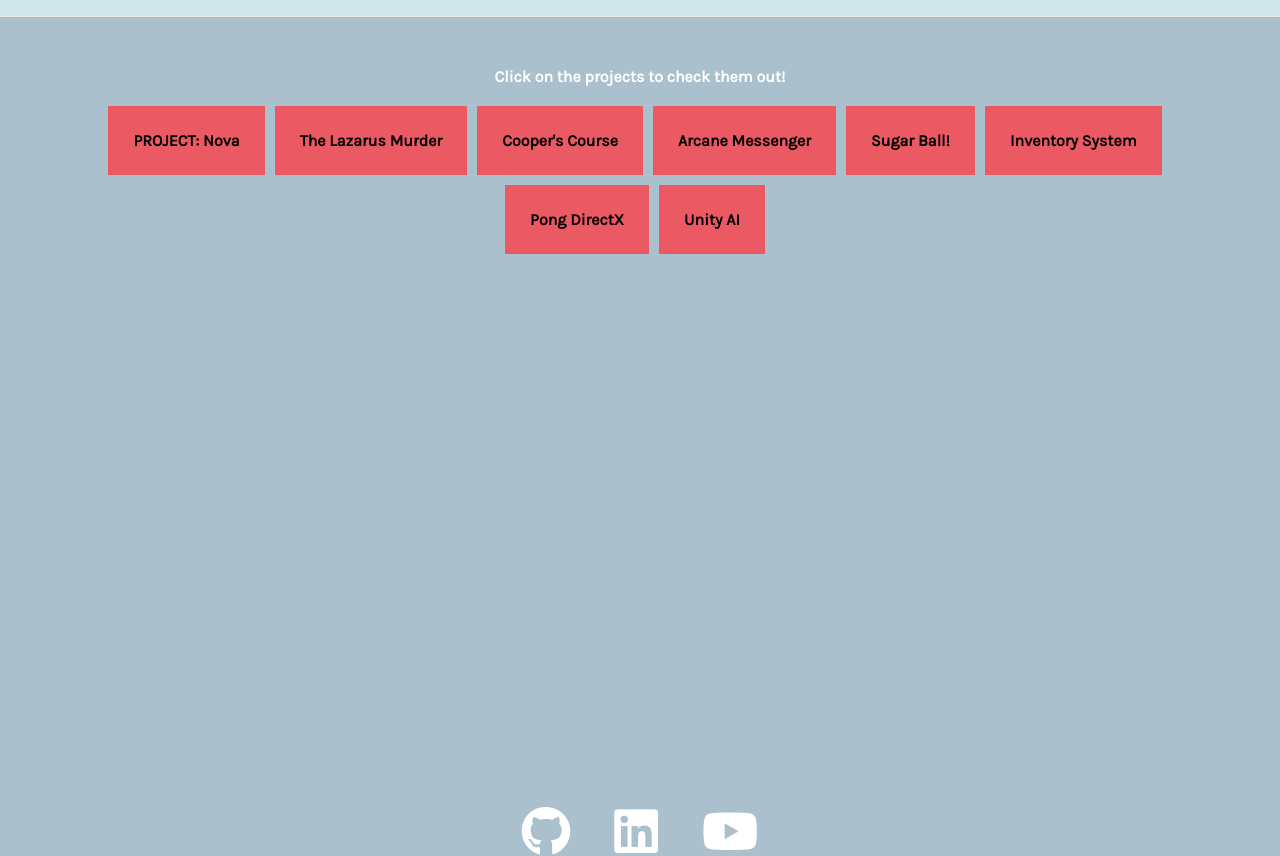
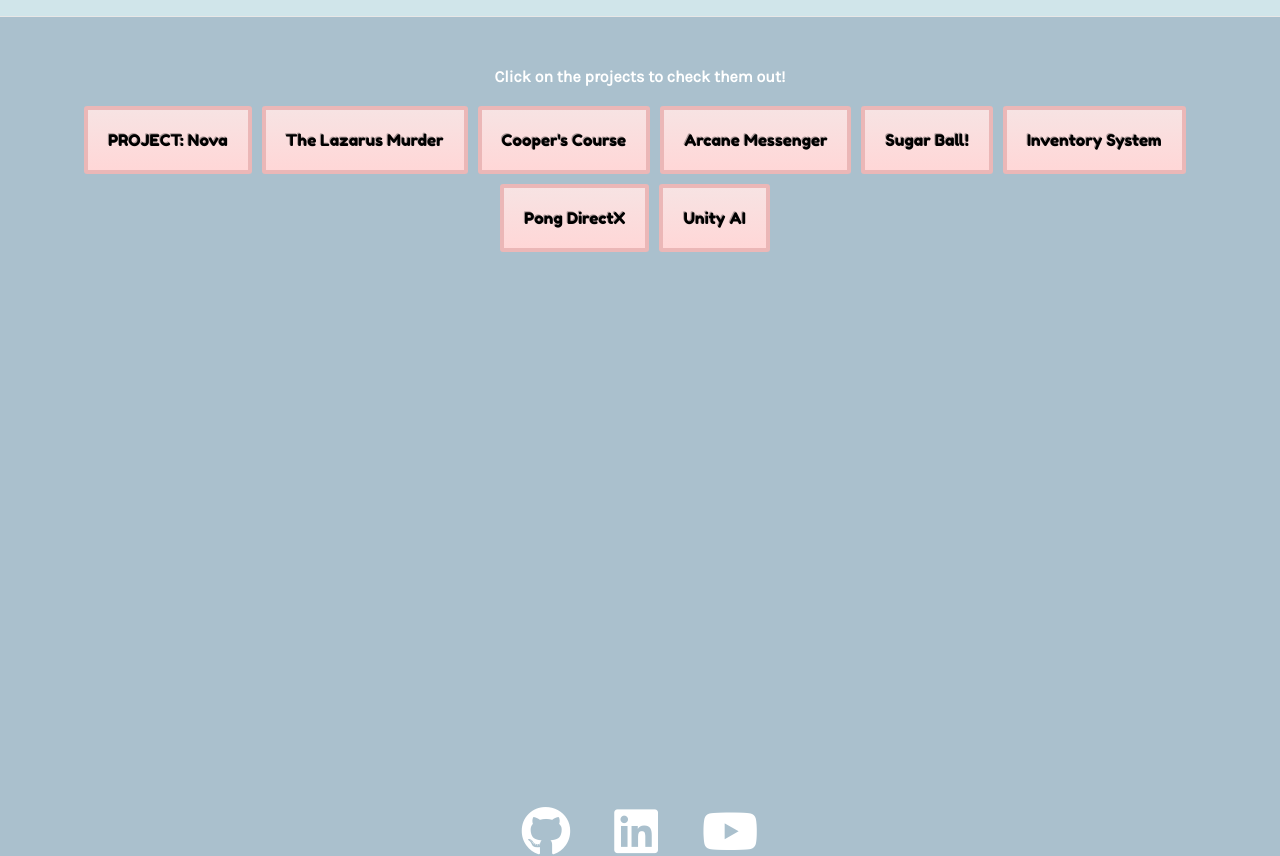
Before and after one commit to RaiyanaHaque/raiyanahaque.github.io, a plain HTML site: page project.html in a window 1280 px wide. Shown: the part 84-940 px from the top of the page. Drawn offline with nearby package versions, Linux system fonts and the light colour scheme; a web font is replaced by a local one.

Commit message:
ButtonExperimement

```diff
--- a/project.html
+++ b/project.html
@@ -15,6 +15,7 @@
   <link href="https://fonts.googleapis.com/css?family=Montserrat:500" rel="stylesheet">
 	<link href="https://fonts.googleapis.com/css?family=Gaegu" rel="stylesheet">
   <link href="https://fonts.googleapis.com/css?family=Fira+Sans+Condensed" rel="stylesheet">
+  <link href="https://fonts.googleapis.com/css?family=Fredoka+One" rel="stylesheet">
     <link rel = "stylesheet" href="style.css">
     <link rel = "reset" href="reset.css">
     <link rel = "stylesheet" href = "https://stackpath.bootstrapcdn.com/font-awesome/4.7.0/css/font-awesome.min.css">
--- a/style.css
+++ b/style.css
@@ -231,14 +231,13 @@ height:  480px;
 
 .pro-container p {
   color: #111;
-  font-family: 'Karla', sans-serif;
-  font-weight: 600;
+  font-family: 'Fredoka One', cursive;;
+
 }
 
 .pro-container li {
   color: #111;
-  font-family: 'Karla', sans-serif;
-  font-weight: 600;
+  font-family: 'Fredoka One', cursive;;
   flex-flow: row wrap;
   padding-top: 30px;
 }
@@ -269,10 +268,24 @@ height:  480px;
 .game-titles li{
     display: flex;
     padding: 20px;
-    border: 5px solid #eb5963;
-    background-color: #eb5963;
     margin-right: 10px;
     margin-top: 10px;
+
+    border:4px solid #ebb7b7; -webkit-border-radius: 5px; -moz-border-radius: 3px;border-radius: 3px; text-shadow: -1px -1px 0 rgba(0,0,0,0.3); color: #FFFFFF;
+ background-color: #f7e3e3; background-image: -webkit-gradient(linear, left top, left bottom, from(#f7e3e3), to(#ffd7d7));
+ background-image: -webkit-linear-gradient(top, #f7e3e3, #ffd7d7);
+ background-image: -moz-linear-gradient(top, #f7e3e3, #ffd7d7);
+ background-image: -ms-linear-gradient(top, #f7e3e3, #ffd7d7);
+ background-image: -o-linear-gradient(top, #f7e3e3, #ffd7d7);
+ background-image: linear-gradient(to bottom, #f7e3e3, #ffd7d7);filter:progid:DXImageTransform.Microsoft.gradient(GradientType=0,startColorstr=#f7e3e3, endColorstr=#ffd7d7);
+
+ /*border:4px solid #96f0ff; -webkit-border-radius: 5px; -moz-border-radius: 3px;border-radius: 3px; text-shadow: -1px -1px 0 rgba(0,0,0,0.3);font-weight:bold; color: #FFFFFF;
+ background-color: #cef8ff; background-image: -webkit-gradient(linear, left top, left bottom, from(#cef8ff), to(#7fe0f8));
+ background-image: -webkit-linear-gradient(top, #cef8ff, #7fe0f8);
+ background-image: -moz-linear-gradient(top, #cef8ff, #7fe0f8);
+ background-image: -ms-linear-gradient(top, #cef8ff, #7fe0f8);
+ background-image: -o-linear-gradient(top, #cef8ff, #7fe0f8);
+ background-image: linear-gradient(to bottom, #cef8ff, #7fe0f8);filter:progid:DXImageTransform.Microsoft.gradient(GradientType=0,startColorstr=#cef8ff, endColorstr=#7fe0f8); */
 }
 
 .game-titles li a:hover {
@@ -310,6 +323,10 @@ height:  480px;
   justify-content: center;
 }
 
+.projectnova h3 {
+  font-family: 'Karla', sans-serif;
+}
+
 .horrorgame {
     width: 100%;
     justify-content: center;
@@ -340,6 +357,7 @@ height:  480px;
 
 /*INDEX*/
 /*Font-stuff:
+font-family: 'Fredoka One', cursive;
 font-family: 'Gaegu', cursive;
 font-family: 'Indie Flower', cursive;
 font-family: 'Knewave', cursive;
```
Also changed, not shown: index.html (+1 -0 lines).
